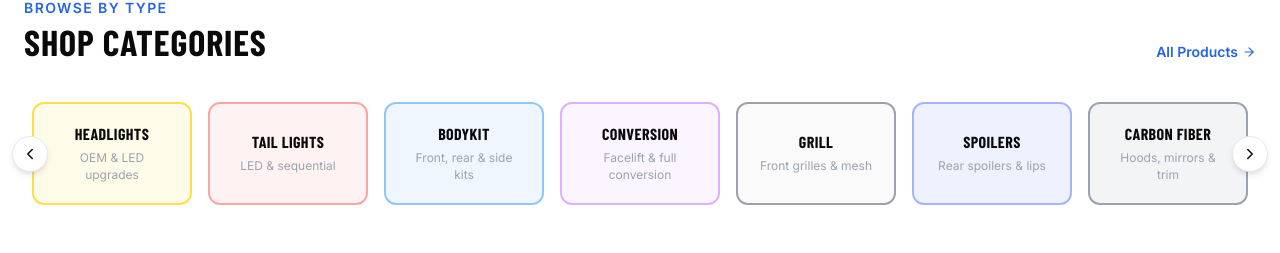
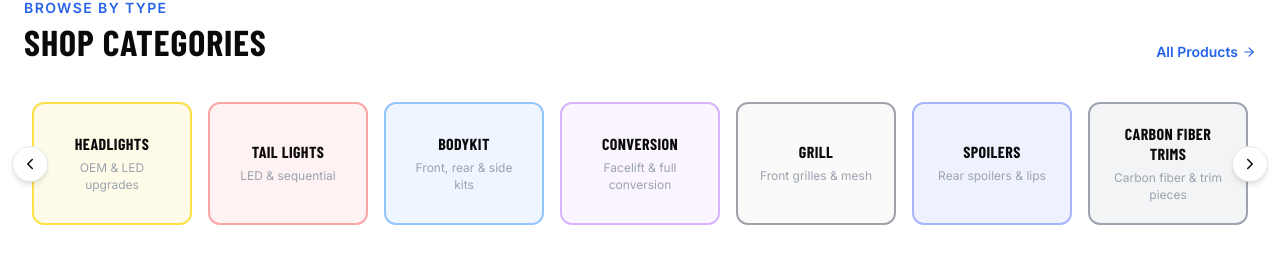
Before and after one commit to faizan216/sn-motors, a Next.js app: page / in a window 1280 px wide. Shown: the part 1080-1333 px from the top of the page. Built offline with nearby package versions, Linux system fonts and the light colour scheme; no server answers; the database is empty; a web font is replaced by a local one.

Commit message:
Updated categories: Carbon Fiber Trims + Interior

```diff
--- a/components/admin/ProductForm.js
+++ b/components/admin/ProductForm.js
@@ -5,7 +5,7 @@ import { Save, Loader2, Upload, X, ChevronDown } from "lucide-react";
 
 const CATEGORIES = [
   "Headlights","Tail Lights","Bodykit","Conversion","Grill",
-  "Spoilers","Carbon Fiber","Trims","Matts","PPF","Android Panel",
+  "Spoilers","Carbon Fiber Trims","Interior","Matts","PPF","Android Panel",
 ];
 
 const CAR_DATA = {
--- a/components/product/CategoryGrid.js
+++ b/components/product/CategoryGrid.js
@@ -4,17 +4,17 @@ import { useRef } from "react";
 import { ChevronLeft, ChevronRight } from "lucide-react";
 
 const CATEGORIES = [
-  { name: "Headlights",    desc: "OEM & LED upgrades",        color: "bg-yellow-50  border-yellow-300  hover:border-yellow-500  hover:bg-yellow-100"  },
-  { name: "Tail Lights",   desc: "LED & sequential",          color: "bg-red-50     border-red-300     hover:border-red-500     hover:bg-red-100"     },
-  { name: "Bodykit",       desc: "Front, rear & side kits",   color: "bg-blue-50    border-blue-300    hover:border-blue-500    hover:bg-blue-100"    },
-  { name: "Conversion",    desc: "Facelift & full conversion", color: "bg-purple-50  border-purple-300  hover:border-purple-500  hover:bg-purple-100"  },
-  { name: "Grill",         desc: "Front grilles & mesh",      color: "bg-zinc-50    border-zinc-400    hover:border-zinc-600    hover:bg-zinc-100"    },
-  { name: "Spoilers",      desc: "Rear spoilers & lips",      color: "bg-indigo-50  border-indigo-300  hover:border-indigo-500  hover:bg-indigo-100"  },
-  { name: "Carbon Fiber",  desc: "Hoods, mirrors & trim",     color: "bg-gray-100   border-gray-400    hover:border-gray-600    hover:bg-gray-200"    },
-  { name: "Trims",         desc: "Chrome & matte trims",      color: "bg-amber-50   border-amber-300   hover:border-amber-500   hover:bg-amber-100"   },
-  { name: "Matts",         desc: "Floor & dash mats",         color: "bg-orange-50  border-orange-300  hover:border-orange-500  hover:bg-orange-100"  },
-  { name: "PPF",           desc: "Paint protection film",     color: "bg-green-50   border-green-300   hover:border-green-500   hover:bg-green-100"   },
-  { name: "Android Panel", desc: "Head units & displays",     color: "bg-cyan-50    border-cyan-300    hover:border-cyan-500    hover:bg-cyan-100"    },
+  { name: "Headlights",       desc: "OEM & LED upgrades",        color: "bg-yellow-50  border-yellow-300  hover:border-yellow-500  hover:bg-yellow-100"  },
+  { name: "Tail Lights",      desc: "LED & sequential",          color: "bg-red-50     border-red-300     hover:border-red-500     hover:bg-red-100"     },
+  { name: "Bodykit",          desc: "Front, rear & side kits",   color: "bg-blue-50    border-blue-300    hover:border-blue-500    hover:bg-blue-100"    },
+  { name: "Conversion",       desc: "Facelift & full conversion", color: "bg-purple-50  border-purple-300  hover:border-purple-500  hover:bg-purple-100"  },
+  { name: "Grill",            desc: "Front grilles & mesh",      color: "bg-zinc-50    border-zinc-400    hover:border-zinc-600    hover:bg-zinc-100"    },
+  { name: "Spoilers",         desc: "Rear spoilers & lips",      color: "bg-indigo-50  border-indigo-300  hover:border-indigo-500  hover:bg-indigo-100"  },
+  { name: "Carbon Fiber Trims",desc: "Carbon fiber & trim pieces",color: "bg-gray-100   border-gray-400    hover:border-gray-600    hover:bg-gray-200"    },
+  { name: "Interior",         desc: "Interior accessories",      color: "bg-amber-50   border-amber-300   hover:border-amber-500   hover:bg-amber-100"   },
+  { name: "Matts",            desc: "Floor & dash mats",         color: "bg-orange-50  border-orange-300  hover:border-orange-500  hover:bg-orange-100"  },
+  { name: "PPF",              desc: "Paint protection film",     color: "bg-green-50   border-green-300   hover:border-green-500   hover:bg-green-100"   },
+  { name: "Android Panel",    desc: "Head units & displays",     color: "bg-cyan-50    border-cyan-300    hover:border-cyan-500    hover:bg-cyan-100"    },
 ];
 
 export default function CategoryGrid() {
--- a/components/product/ProductFilters.js
+++ b/components/product/ProductFilters.js
@@ -4,17 +4,8 @@ import { useState } from "react";
 import { Search, X } from "lucide-react";
 
 const CATEGORIES = [
-  "Headlights",
-  "Tail Lights",
-  "Bodykit",
-  "Conversion",
-  "Grill",
-  "Spoilers",
-  "Carbon Fiber",
-  "Trims",
-  "Matts",
-  "PPF",
-  "Android Panel",
+  "Headlights","Tail Lights","Bodykit","Conversion","Grill",
+  "Spoilers","Carbon Fiber Trims","Interior","Matts","PPF","Android Panel",
 ];
 
 export default function ProductFilters({ active }) {
--- a/models/Product.js
+++ b/models/Product.js
@@ -10,7 +10,7 @@ const ProductSchema = new mongoose.Schema(
     description: { type: String, required: true },
     category: {
       type: String, required: true,
-      enum: ["Headlights","Tail Lights","Bodykit","Conversion","Grill","Spoilers","Carbon Fiber","Trims","Matts","PPF","Android Panel"],
+      enum: ["Headlights","Tail Lights","Bodykit","Conversion","Grill","Spoilers","Carbon Fiber Trims","Interior","Matts","PPF","Android Panel"],
     },
     make:        { type: String, default: "" },
     model:       { type: String, default: "" },
```
